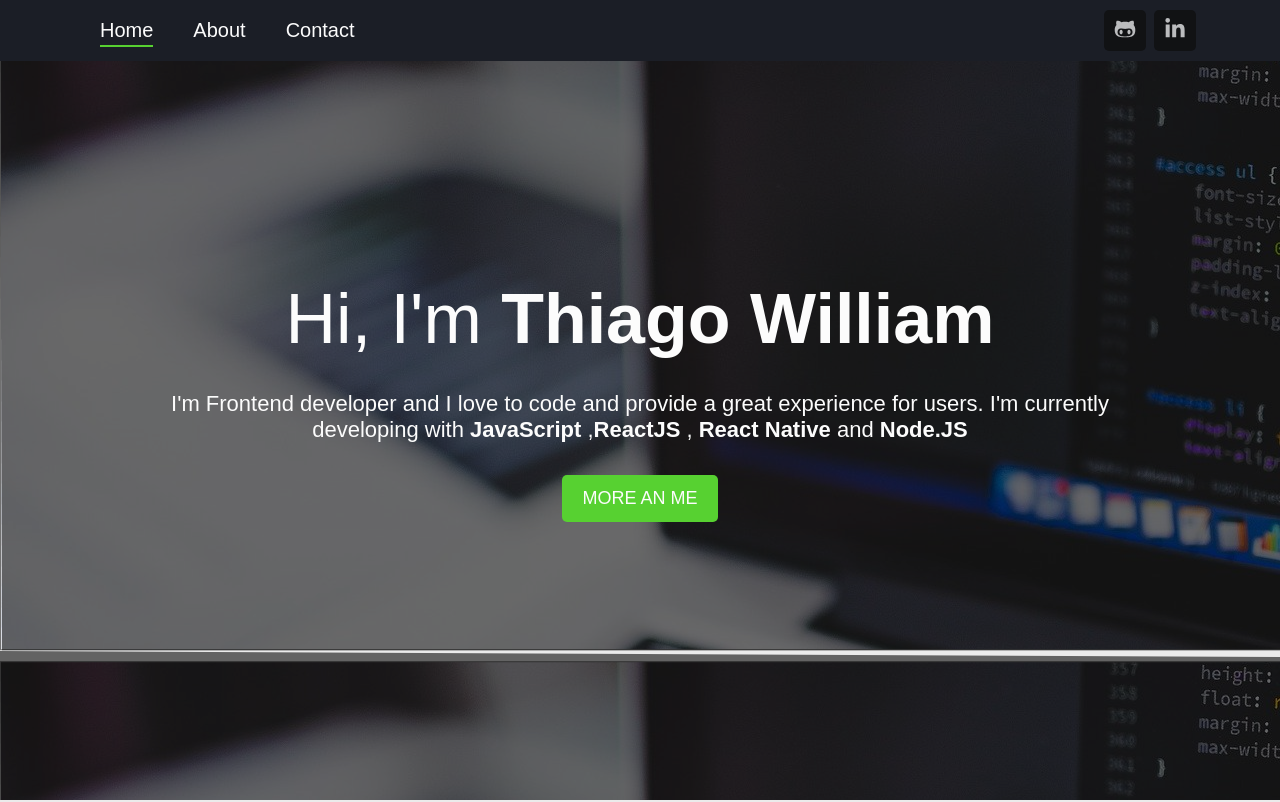
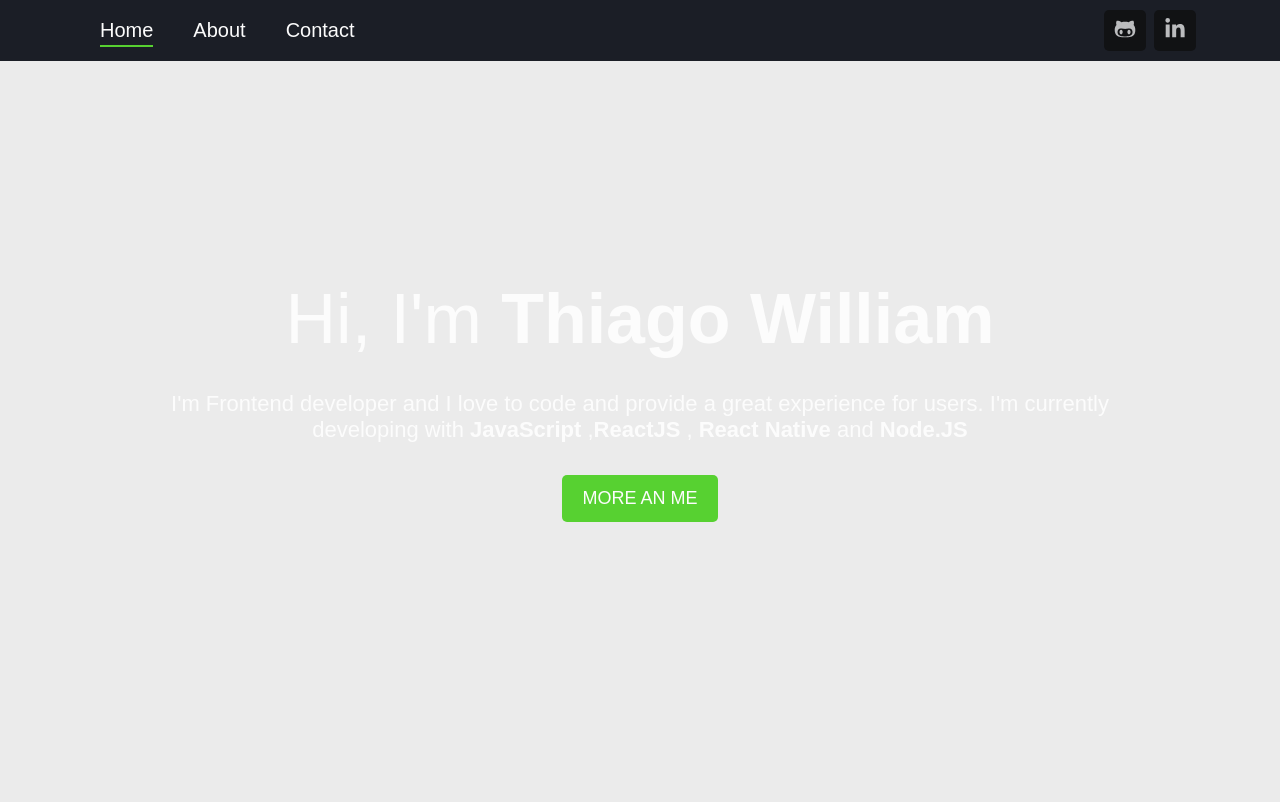
Before and after one commit to thiagowilliam/thiagowilliam.github.io, a React (Create React App) app: page / in a window 1280 px wide. Shown: the top 802 px of the page. Built offline with nearby package versions, Linux system fonts and the light colour scheme; the HTML template or start-up script is replaced by a standard one.

Commit message:
edit background home

```diff
--- a/src/pages/Home/styles.js
+++ b/src/pages/Home/styles.js
@@ -6,7 +6,7 @@ import Background from '../../assets/images/bg-home.png';
 export const Container = styled.section`
   height: 100vh;
   min-height: 640px;
-  background: url(${Background});
+  background: url(${Background}) cover;
   display: flex;
   justify-content: center;
   align-items: center;
```
